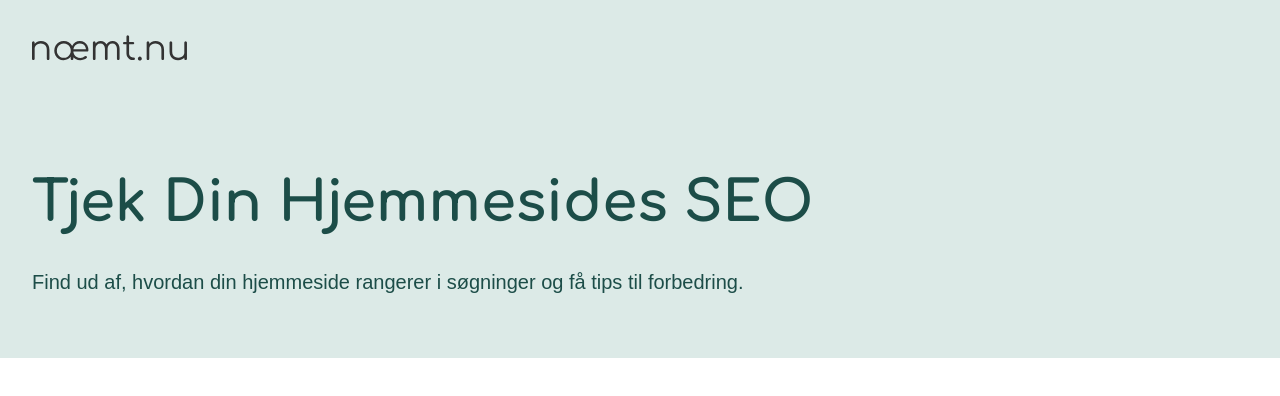
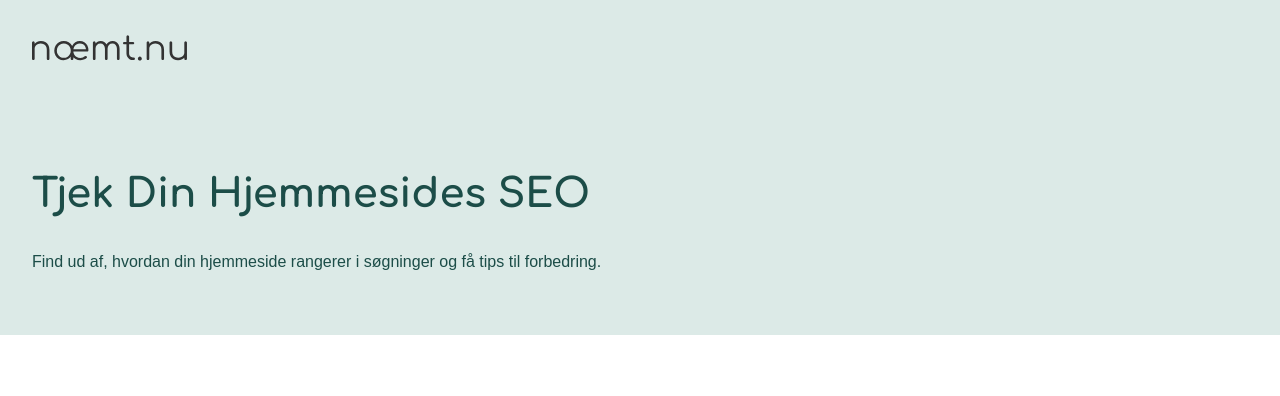
Before and after one commit to SofiePedersen/naemtnu, a Vue app: page / in a window 1280 px wide. Shown: the top 396 px of the page. Built offline with nearby package versions, Linux system fonts and the light colour scheme.

Commit message:
update herosection

```diff
--- a/src/components/HeroSection.vue
+++ b/src/components/HeroSection.vue
@@ -26,7 +26,6 @@
 
 .HeroSection__headline__text {
     font-family: 'Comfortaa', sans-serif;
-    font-size: 3.5rem;
     color: $color-kelp-green;
     margin-bottom: 1rem;
     margin-right: 18.75rem;
@@ -35,7 +34,6 @@
 .HeroSection__paragraph__text {
     font-family: 'Montserret', sans-serif;
     color: $color-kelp-green;
-    font-size: 1.25rem;
     margin-bottom: 2rem;
     margin-right: 5rem;
     margin-top: 1.3rem;
```
